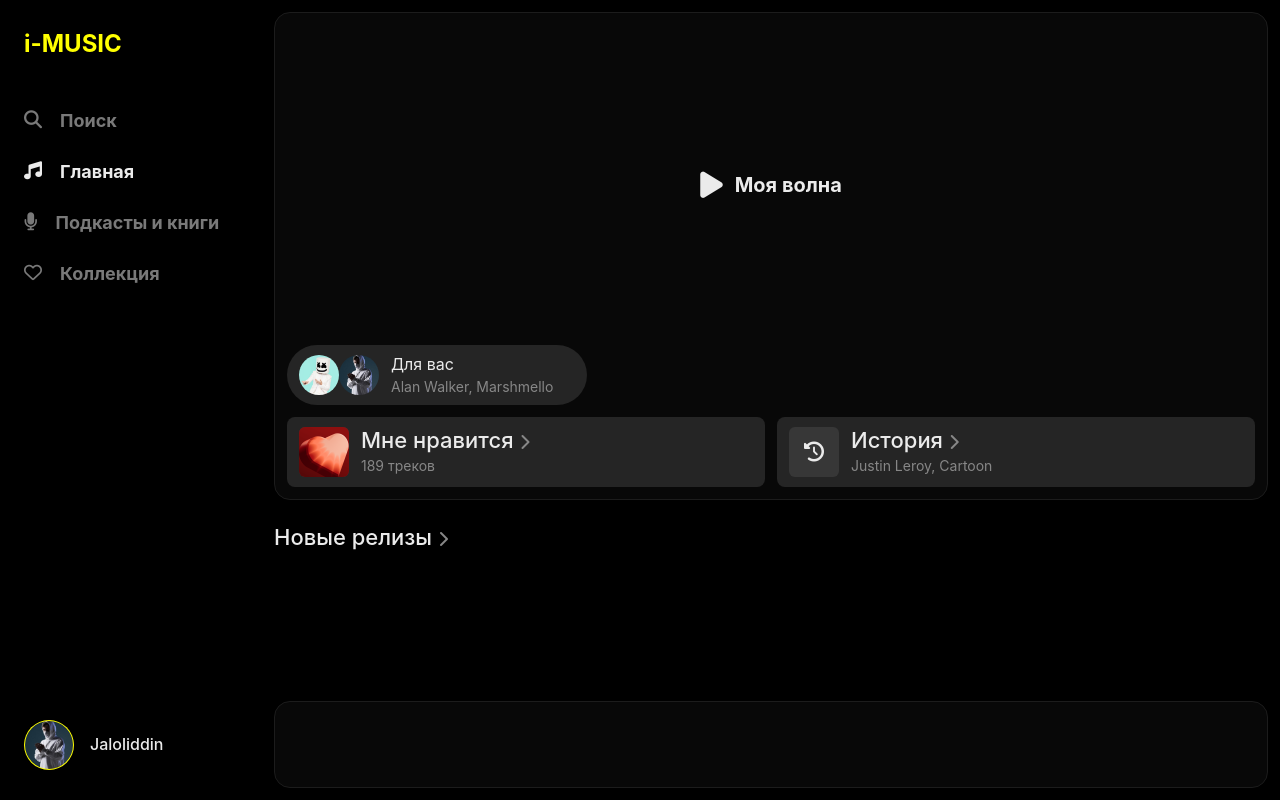
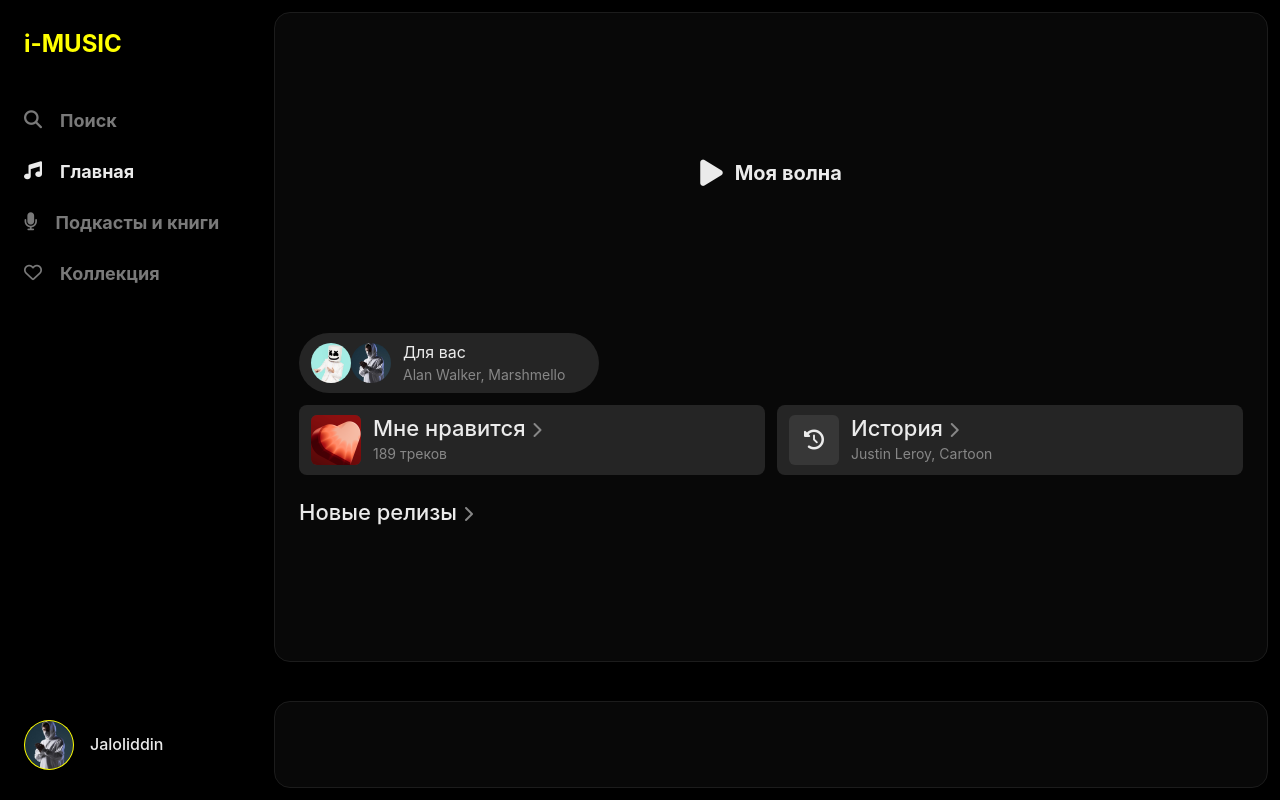
Before and after one commit to JaJu111/yandex-music, a Vue app: page / in a window 1280 px wide. Built offline with nearby package versions, Linux system fonts and the light colour scheme.

Commit message:
fixed error

```diff
--- a/src/components/HomePage.vue
+++ b/src/components/HomePage.vue
@@ -52,10 +52,10 @@
                         </div>
                     </div>
                 </div>
-            </div>
 
-            <div class="new-release">
-                <h1>Новые релизы <i class="fa-solid fa-chevron-right"></i></h1>
+                <div class="new-release">
+                    <h1>Новые релизы <i class="fa-solid fa-chevron-right"></i></h1>
+                </div>
             </div>
         </div>
     </div>
@@ -100,14 +100,15 @@ export default class HomePage extends Vue {
 .home-page
     display: flex
     flex-direction: column
-    height: 100%
+    height: calc( 100vh - 150px )
 
 .home-content
-    padding: 12px
+    padding: 0 24px
     border-radius: 16px
     transition: all .2s
     border: 1px solid #1c1c1c
-    margin-bottom: 24px
+    height: calc( 100vh - 150px )
+    overflow-y: scroll
 
 .play-box
     display: flex
@@ -222,6 +223,8 @@ export default class HomePage extends Vue {
 
 
 .new-release
+    margin-top: 24px
+
     h1
         font-size: 22px
         font-weight: 500
@@ -255,10 +258,6 @@ export default class HomePage extends Vue {
             i
                 font-size: 12px
 
-    .home-page
-        height: calc( 100vh - 12px )
-        overflow-y: scroll
-
     .play-box
         height: 260px
 
@@ -267,9 +266,6 @@ export default class HomePage extends Vue {
         border-radius: 16px
         transition: all .2s
         border: 1px solid #1c1c1c
-
-    .new-release
-        margin-bottom: 136px
 
 
 @media (max-width: 430px)
```
